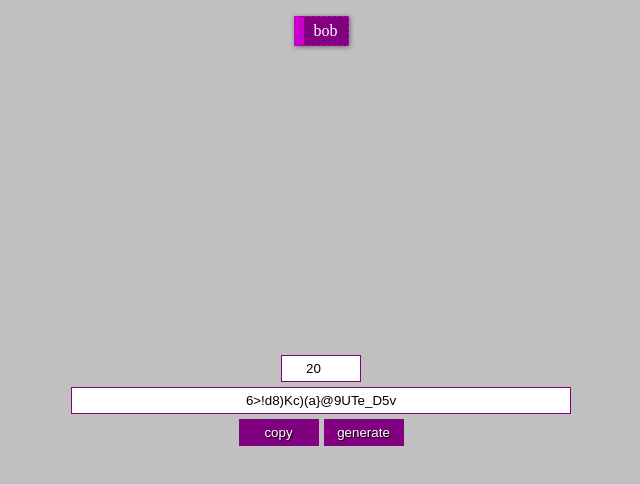
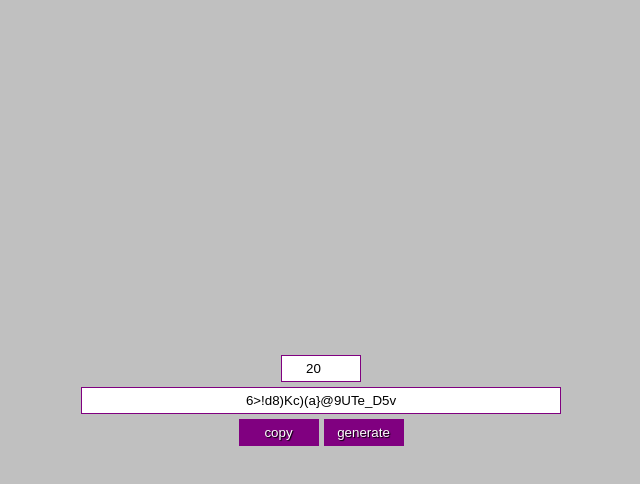
Before and after one commit to joraka/passgen, a website: page index.html in a window 1280 px wide. Shown: the whole page, without its empty margins (319-959 px from the left). Drawn offline with Linux system fonts and the light colour scheme.

Commit message:
debug fix

```diff
--- a/script.js
+++ b/script.js
@@ -2,10 +2,10 @@ document.body.insertAdjacentHTML(
   "beforeend",
   /*html*/ `
     <main id="main">
-        <input type="number" id="charCount" value="20" min="1">
-        <input type="text" id="output" readonly>
-        <input type="button" value="copy" id="copyBtn">
-        <input type="button" value="generate" id="generateBtn">
+        <input type="number" id="charCount" value="20" min="1" title="Enter character count here">
+        <input type="text" id="output" title="Generated password" readonly>
+        <input type="button" value="copy" title="Copy password to clipboard" id="copyBtn">
+        <input type="button" value="generate" title="Generate password" id="generateBtn">
     </main>
 `
 );
@@ -13,7 +13,6 @@ document.body.insertAdjacentHTML(
 const messagesEl = document.createElement("div");
 messagesEl.id = "messages";
 document.body.prepend(messagesEl);
-messagesEl.innerHTML = '<div class="msg">bob</div>';
 
 const mainEl = document.getElementById("main");
 const generateBtnEl = document.getElementById("generateBtn");
--- a/style.css
+++ b/style.css
@@ -27,7 +27,12 @@ input[type="text"] {
 
 input[type="text"]:focus,
 input[type="number"]:focus {
-  outline: 1px solid red;
+  outline: 2px solid rgb(204, 0, 204);
+}
+
+input[type="text"]::selection,
+input[type="number"]::selection {
+  background-color: 2px solid rgb(204, 0, 204);
 }
 
 input[type="button"] {
@@ -54,6 +59,7 @@ input[type="number"] {
 }
 
 main {
+  padding: 10px;
   display: flex;
   width: 100%;
   max-width: 500px;
```
